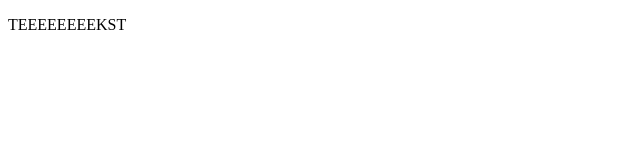
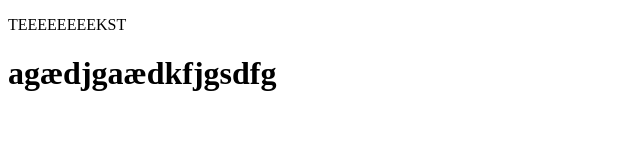
Before and after one commit to Matmil01/nyfolder, a plain HTML site: page index.html in a window 1280 px wide. Shown: the whole page, without its empty margins (0-640 px from the left). Drawn offline with Linux system fonts and the light colour scheme.

Commit message:
Update index.html
updateddddddd

```diff
--- a/index.html
+++ b/index.html
@@ -7,5 +7,6 @@
 </head>
 <body>
     <p>TEEEEEEEEKST</p>
+    <h1>agædjgaædkfjgsdfg</h1>
 </body>
 </html>
```
